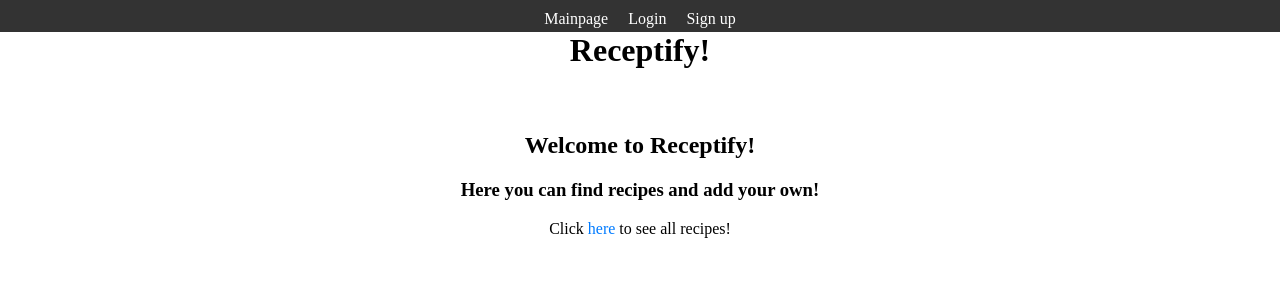
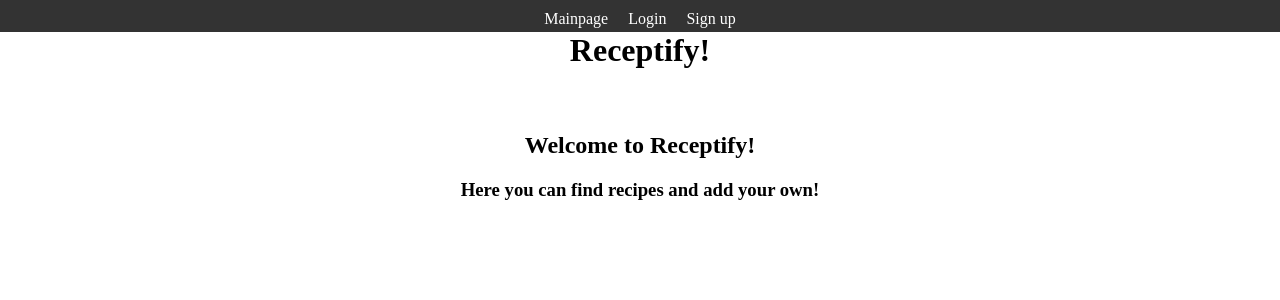
Before and after one commit to JuhoSiitonen/Receptify, a React (Vite) app in the folder frontend/: page / in a window 1280 px wide. Shown: the top 300 px of the page. Built offline with nearby package versions, Linux system fonts and the light colour scheme; no server answers.

Commit message:
removed link to recipies from mainpage

```diff
--- a/frontend/src/components/Mainpage.jsx
+++ b/frontend/src/components/Mainpage.jsx
@@ -1,4 +1,3 @@
-import { Link } from 'react-router-dom'
 import './Mainpage.css'
 
 const Mainpage = () => {
@@ -7,7 +6,6 @@ const Mainpage = () => {
         <div className="mainpage-container">
           <h2>Welcome to Receptify!</h2>
           <h3>Here you can find recipes and add your own!</h3>
-          <p>Click <Link to="/recipes">here</Link> to see all recipes!</p>
         </div>
     )
 }
```
